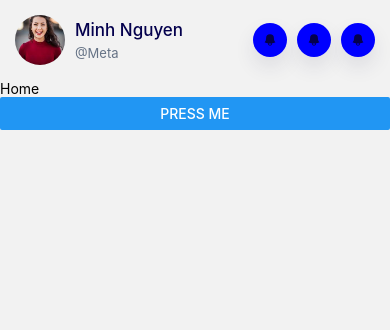
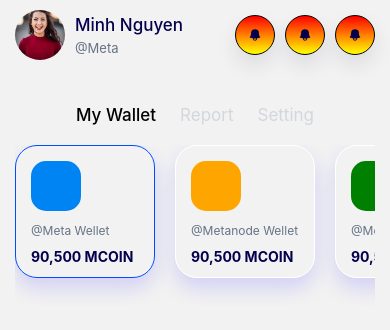
Before and after one commit to NguyenThiTuyetBang/Be-earning, a React Native app: screen /Home in a window 390 px wide. Shown: the top 330 px of the page. Built offline with nearby package versions, Linux system fonts and the light colour scheme.

Commit message:
Finish header

```diff
--- a/components/Header/Header.js
+++ b/components/Header/Header.js
@@ -33,7 +33,7 @@ function Header() {
 }
 const styles = StyleSheet.create({
   container: {
-    height: 80,
+    height: 70,
     width: "100%",
   },
   header: {
@@ -80,14 +80,18 @@ const styles = StyleSheet.create({
     fontWeight: "400",
   },
   btn: {
-    backgroundColor: "blue",
+    // background: "linear-gradient(#e66465, #9198e5)",
+    backgroundImage: "linear-gradient(red, yellow)",
     borderRadius: 50,
     justifyContent: "center",
     alignItems: "center",
     boxShadow: "0px 10px 20px rgba(41, 39, 77, 0.1)",
     backdropFilter: "blur(11px)",
     marginLeft: 10,
-    padding: 10,
+    height: 40,
+    width: 40,
+    borderWidth: 1,
+    borderColor: "black",
   },
 });
 export default Header;
--- /dev/null
+++ b/components/MyWallet/MyWallet.js
@@ -0,0 +1,176 @@
+import { useState } from "react";
+import { Text, StyleSheet, View, Animated } from "react-native";
+import {
+  FlatList,
+  ScrollView,
+  TouchableOpacity,
+} from "react-native-gesture-handler";
+
+const MyWallet = () => {
+  const title = [
+    {
+      name: "My Wallet",
+      active: true,
+    },
+    {
+      name: "Report",
+      active: false,
+    },
+    {
+      name: "Setting",
+      active: false,
+    },
+  ];
+
+  const dataContent = [
+    {
+      color: "#0084F4",
+      title: "@Meta Wellet",
+      desc: "90,500 MCOIN",
+      borderColor: "#004DFF",
+      id: 1,
+    },
+    {
+      color: "orange",
+      title: "@Metanode Wellet",
+      desc: "90,500 MCOIN",
+      borderColor: "orange",
+      id: 2,
+    },
+    {
+      color: "green",
+      title: "@Meta Wellet5",
+      desc: "90,500 MCOIN",
+      borderColor: "yellow",
+      id: 3,
+    },
+  ];
+  const [itemSelected, setItemSelected] = useState(dataContent[0]);
+
+  const renderItem = ({ item }) => {
+    return (
+      <TouchableOpacity
+        style={{
+          height: 133,
+          width: 140,
+          marginRight: 20,
+          borderRadius: 22,
+          boxShadow: "0px 10px 20px rgba(85, 76, 255, 0.2)",
+          borderWidth: 1,
+          borderColor: itemSelected.id === item.id ? item.borderColor : "white",
+        }}
+        onPress={() => setItemSelected(item)}
+      >
+        <View
+          style={{
+            flex: 1,
+            flexDirection: "column",
+            padding: 15,
+          }}
+        >
+          <View
+            style={{
+              width: 50,
+              height: 50,
+              backgroundColor: item.color,
+              borderRadius: 15,
+            }}
+          ></View>
+          <Text
+            style={{
+              marginTop: 12,
+              color: "#667386",
+              fontSize: "12px",
+              fontWeight: "400",
+            }}
+          >
+            {item.title}
+          </Text>
+          <Text
+            style={{
+              color: "#04004D",
+              fontSize: "14px",
+              fontWeight: "700",
+              marginTop: 10,
+            }}
+          >
+            {item.desc}
+          </Text>
+        </View>
+      </TouchableOpacity>
+    );
+  };
+  return (
+    <>
+      <View style={styles.container}>
+        <View style={styles.main}>
+          <View
+            style={{
+              width: "100%",
+              height: 20,
+              flex: 1,
+              flexDirection: "row",
+              justifyContent: "center",
+              alignItems: "center",
+            }}
+          >
+            {title.map((item, index) => {
+              return (
+                <Text
+                  style={item.active ? styles.textActive : styles.text}
+                  key={index}
+                >
+                  {item.name}
+                </Text>
+              );
+            })}
+          </View>
+
+          {/* Wallet */}
+
+          <Animated.View style={styles.wallet}>
+            <FlatList
+              data={dataContent}
+              renderItem={renderItem}
+              keyExtractor={(item) => item.id}
+              // numColumns={2}
+              horizontal
+            />
+          </Animated.View>
+        </View>
+      </View>
+    </>
+  );
+};
+const styles = StyleSheet.create({
+  container: {
+    width: "100%",
+    height: 250,
+  },
+  main: {
+    width: "100%",
+    height: "100%",
+    padding: 15,
+  },
+  text: {
+    paddingHorizontal: 12,
+    fontSize: "17px",
+    fontWeight: "400",
+    color: "#D3D7DB",
+  },
+  textActive: {
+    paddingHorizontal: 12,
+    fontSize: "17px",
+    fontWeight: "500",
+    color: "black",
+  },
+  wallet: {
+    width: "100%",
+    height: 160,
+  },
+  item: {
+    width: 40,
+    height: 40,
+  },
+});
+export default MyWallet;
--- a/screens/Home.js
+++ b/screens/Home.js
@@ -1,20 +1,21 @@
 import { SafeAreaView, Text, Button } from "react-native";
 import React from "react";
 import Header from "../components/Header/Header";
+import MyWallet from "../components/MyWallet/MyWallet";
 
 const Home = ({ navigation }) => {
   return (
     <SafeAreaView>
       <Header />
-      <Text>Home</Text>
-      <Button
+      <MyWallet />
+      {/* <Button
         onPress={() => {
           navigation.navigate("Wallet");
         }}
         title="Press Me"
       >
         Button
-      </Button>
+      </Button> */}
     </SafeAreaView>
   );
 };
```
